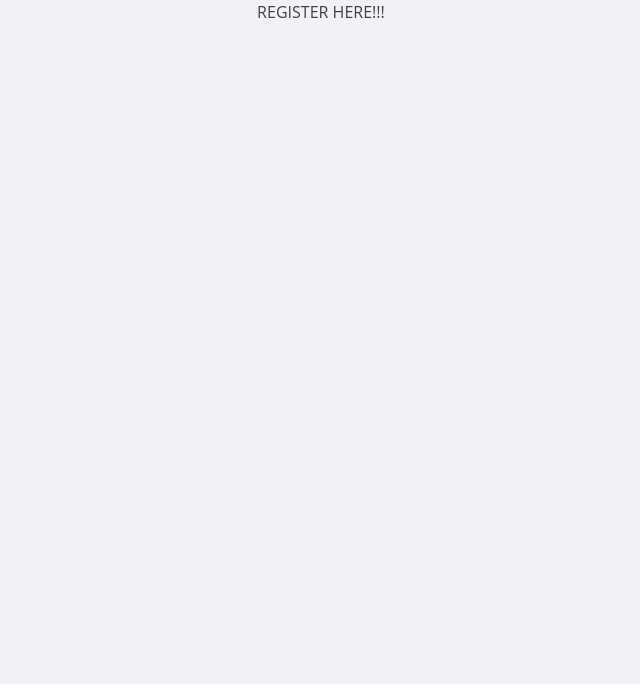
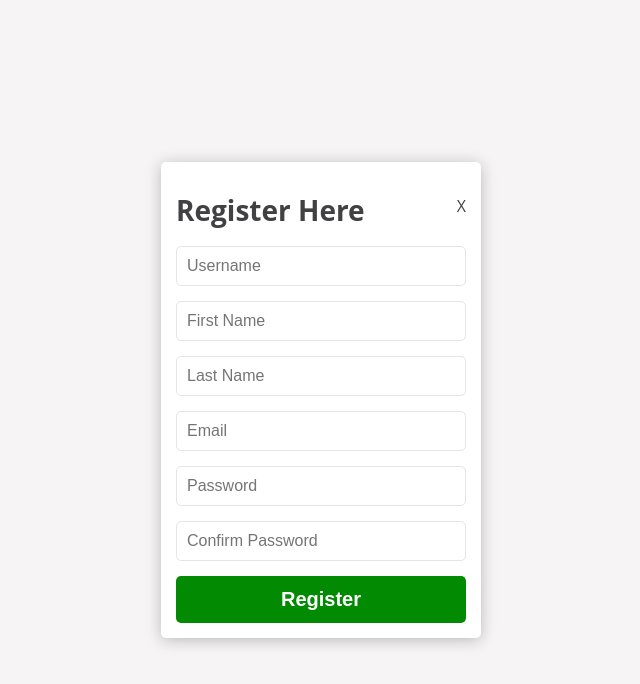
Before and after one commit to Karla-Abad/Anchor_Academy, a React (Create React App) app in the folder client/: page /register in a window 1280 px wide. Shown: the top 684 px of the page, without its empty margins (319-959 px from the left). Built offline with nearby package versions, Linux system fonts and the light colour scheme.

Commit message:
Build Register Form, validations, posting to db.

```diff
--- a/client/src/App.css
+++ b/client/src/App.css
@@ -24,7 +24,7 @@ html {
 hr {
   background-color: lightgray;
   border: 1px solid lightgray;
-  margin: 25px 0;
+  margin: 20px 0;
 }
 
 .App {
@@ -155,6 +155,15 @@ input:focus {
   margin: 0 0 5px 0;
 }
 
+.success {
+  background: rgb(186, 243, 177);
+  border: 2px solid var(--color-accent--green-hover);
+  border-radius: 5px;
+  color: var(--color-accent--green);
+  font-size: 1.3rem;
+  margin: 0 0 5px 0;
+}
+
 /* Buttons */
 .btn {
   border-radius: 5px;
@@ -202,7 +211,7 @@ input:focus {
   }
 }
 
-/* Login Page */
+/* Login */
 
 .login__footer {
   color: darkgray;
@@ -214,3 +223,41 @@ input:focus {
   font-size: 1.2rem;
   margin: 0;
 }
+
+/* Register */
+
+.register__container {
+  background-color: rgba(249, 245, 245, 0.7);
+  display: flex;
+  justify-content: center;
+  align-items: center;
+  height: 100vh;
+  position: fixed;
+  top: 0;
+  width: 100vw;
+}
+
+.register__form {
+  height: auto;
+  position: fixed;
+}
+
+.register__title {
+  color: var(--color-body);
+  font-size: 2.8rem;
+}
+
+.register__flex {
+  align-items: center;
+  display: flex;
+  justify-content: space-between;
+  margin: 0 0 10px 0;
+}
+
+.register__close {
+  margin: 0;
+}
+
+.register__close:hover {
+  cursor: pointer;
+}
--- a/client/src/components/loginForm.jsx
+++ b/client/src/components/loginForm.jsx
@@ -1,13 +1,16 @@
 import React, { useState } from "react";
-import { Link, useNavigate } from "react-router-dom";
+import { useNavigate } from "react-router-dom";
 import axios from "axios";
 import Footer from "./footer";
 import Logo from "./logo";
+import RegisterForm from "./registerForm";
 
-const LoginForm = () => {
+const LoginForm = (props) => {
   const [email, setEmail] = useState("");
   const [password, setPassword] = useState("");
   const [errorMessage, setErrorMessage] = useState("");
+
+  const [registerForm, setRegisterForm] = useState(false);
 
   const navigate = useNavigate();
 
@@ -17,8 +20,8 @@ const LoginForm = () => {
       .post(
         "http://localhost:8000/api/users/login",
         {
-          email: email,
-          password: password,
+          email,
+          password,
         },
         { withCredentials: true }
       )
@@ -33,6 +36,11 @@ const LoginForm = () => {
       });
   };
 
+  const handleOpenForm = () => {
+    setRegisterForm(!registerForm);
+  };
+
+  if (!registerForm) {
     return (
       <div className="container">
         <div className="flex">
@@ -53,14 +61,49 @@ const LoginForm = () => {
             {errorMessage && <p className="error">{errorMessage}</p>}
             <button className="btn btn--stretched btn--blue">Log In</button>
             <hr></hr>
-          <Link to={"/register"} className="btn btn--green">
+            <div className="btn btn--green" onClick={handleOpenForm}>
               Register
-          </Link>
+            </div>
           </form>
         </div>
         <Footer />
       </div>
     );
+  }
+
+  if (registerForm) {
+    return (
+      <div>
+        <RegisterForm onOpenForm={handleOpenForm} />
+        <div className="container">
+          <div className="flex">
+            <Logo />
+            <form onSubmit={handleSubmit}>
+              <input
+                type="text"
+                placeholder="Email"
+                value={email}
+                onChange={(e) => setEmail(e.target.value)}
+              />
+              <input
+                type="password"
+                placeholder="Password"
+                value={password}
+                onChange={(e) => setPassword(e.target.value)}
+              />
+              {errorMessage && <p className="error">{errorMessage}</p>}
+              <button className="btn btn--stretched btn--blue">Log In</button>
+              <hr></hr>
+              <div className="btn btn--green" onClick={handleOpenForm}>
+                Register
+              </div>
+            </form>
+          </div>
+          <Footer />
+        </div>
+      </div>
+    );
+  }
 };
 
 export default LoginForm;
--- a/client/src/components/registerForm.jsx
+++ b/client/src/components/registerForm.jsx
@@ -1,5 +1,110 @@
-const RegisterForm = () => {
-  return <div>REGISTER HERE!!!</div>;
+import React, { useState } from "react";
+import axios from "axios";
+
+const RegisterForm = (props) => {
+  const [username, setUsername] = useState("");
+  const [firstName, setFirstName] = useState("");
+  const [lastName, setLastName] = useState("");
+  const [email, setEmail] = useState("");
+  const [password, setPassword] = useState("");
+  const [confirmPassword, setConfirmPassword] = useState("");
+  const [users, setUsers] = useState([]);
+  const [confirmReg, setConfirmReg] = useState("");
+  const [errors, setErrors] = useState({});
+
+  const handleSubmit = (e) => {
+    e.preventDefault();
+
+    axios
+      .post(
+        "http://localhost:8000/api/users/register",
+        {
+          username,
+          firstName,
+          lastName,
+          email,
+          password,
+          confirmPassword,
+        },
+        { withCredentials: true }
+      )
+      .then((res) => {
+        console.log(res.data);
+        setUsers([...users, res.data]);
+        setConfirmReg("Thank you for registering. You can now log in.");
+        setErrors({});
+        setUsername("");
+        setFirstName("");
+        setLastName("");
+        setEmail("");
+        setPassword("");
+        setConfirmPassword("");
+      })
+      .catch((err) => {
+        console.log(err.response.data.errors);
+        setErrors(err.response.data.errors);
+      });
+  };
+  return (
+    <div className="register__container">
+      <form onSubmit={handleSubmit} className="register__form">
+        <div className="register__flex">
+          <h1 className="register__title">Register Here</h1>
+          <p className="register__close" onClick={props.onOpenForm}>
+            X
+          </p>
+        </div>
+        <input
+          type="text"
+          placeholder="Username"
+          value={username}
+          onChange={(e) => setUsername(e.target.value)}
+        />
+        {errors.username && <p className="error">{errors.username.message}</p>}
+        <input
+          type="text"
+          placeholder="First Name"
+          value={firstName}
+          onChange={(e) => setFirstName(e.target.value)}
+        />
+        {errors.firstName && (
+          <p className="error">{errors.firstName.message}</p>
+        )}
+        <input
+          type="text"
+          placeholder="Last Name"
+          value={lastName}
+          onChange={(e) => setLastName(e.target.value)}
+        />
+        {errors.lastName && <p className="error">{errors.lastName.message}</p>}
+        <input
+          type="text"
+          placeholder="Email"
+          value={email}
+          onChange={(e) => setEmail(e.target.value)}
+        />
+        {errors.email && <p className="error">{errors.email.message}</p>}
+        <input
+          type="password"
+          placeholder="Password"
+          value={password}
+          onChange={(e) => setPassword(e.target.value)}
+        />
+        {errors.password && <p className="error">{errors.password.message}</p>}
+        <input
+          type="password"
+          placeholder="Confirm Password"
+          value={confirmPassword}
+          onChange={(e) => setConfirmPassword(e.target.value)}
+        />
+        {confirmReg ? <p className="success">{confirmReg}</p> : null}
+        {errors.confirmPassword && (
+          <p className="error">{errors.confirmPassword.message}</p>
+        )}
+        <button className="btn btn--stretched btn--green">Register</button>
+      </form>
+    </div>
+  );
 };
 
 export default RegisterForm;
```
Lines whose indentation alone changed are shown as unchanged.
